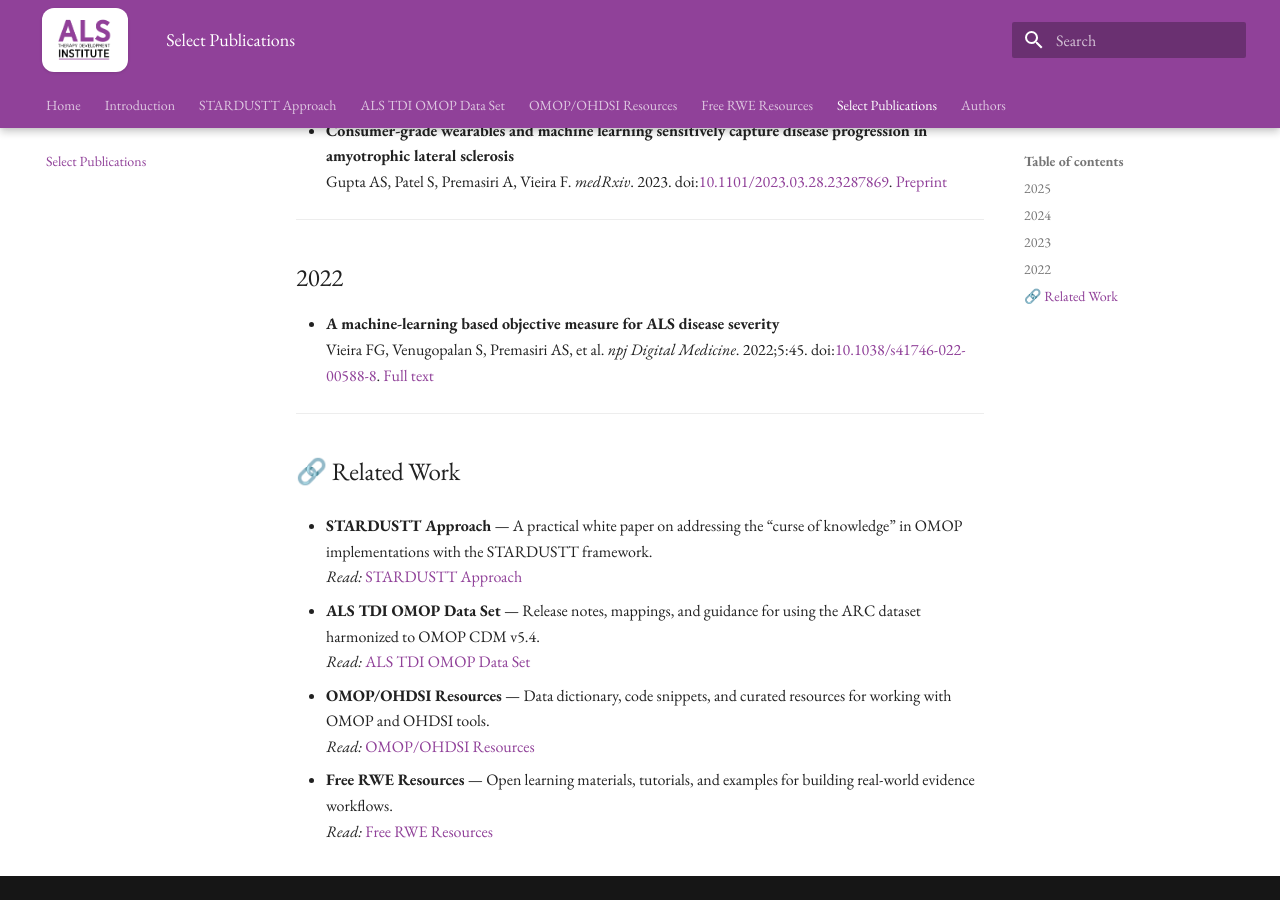
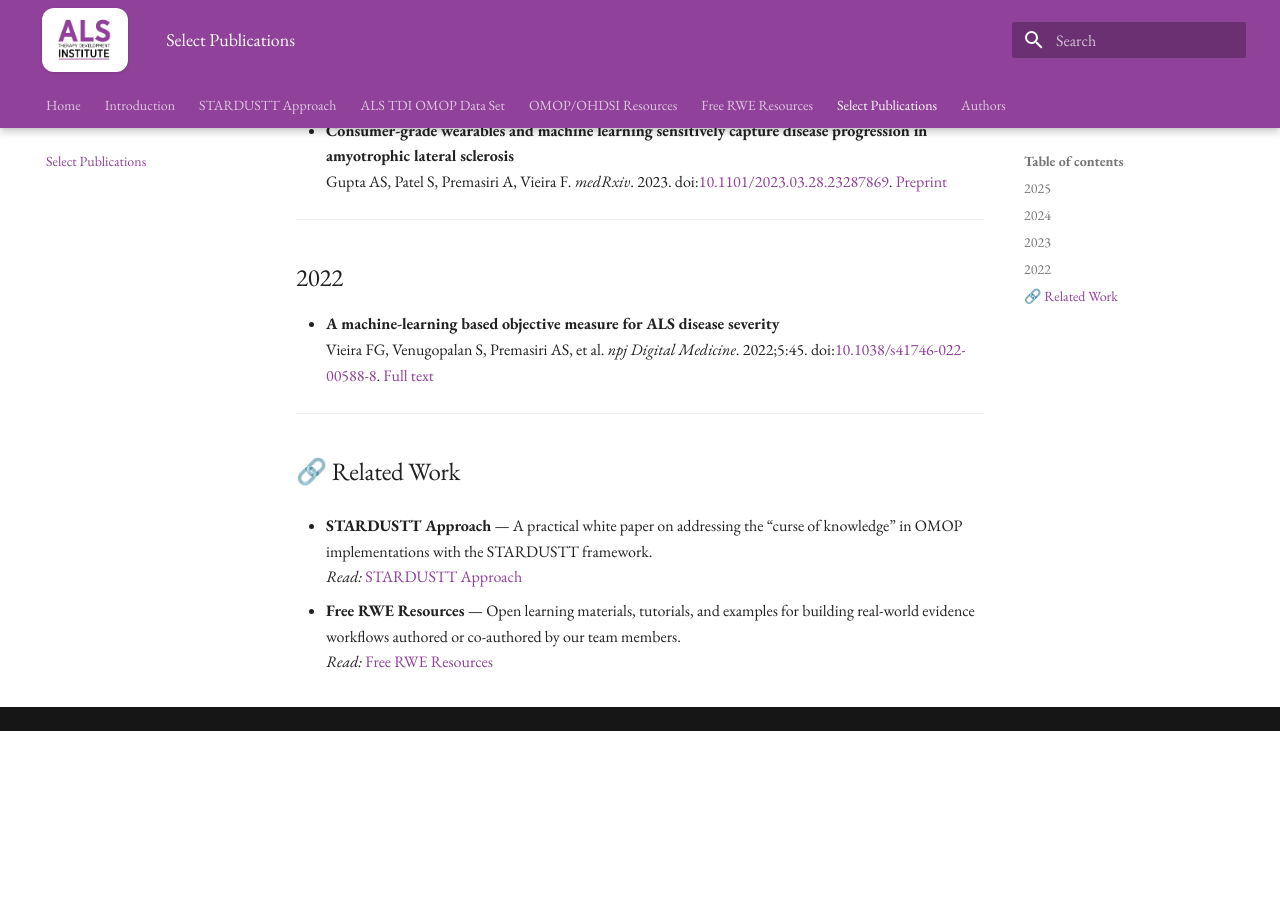
Before and after one commit to ALSTDI/ALS-RWE, an MkDocs documentation site: the page built from docs/select-publications.md, in a window 1280 px wide and 900 px high, scrolled down 1512 px. Built offline with MkDocs 1.6.1 and Material for MkDocs 9.7.7, drawn with Linux system fonts in a browser that asks for light colours; after the commit the page ends 2243 px from its top, so only the background shows below that.

Commit message:
minor formatting and typos

```diff
--- a/docs/select-publications.md
+++ b/docs/select-publications.md
@@ -7,9 +7,7 @@
 This is an assortment of scientific articles authored or co-authored by our team members, covering **real-world evidence (RWE)** in **amyotrophic lateral sclerosis (ALS)** and other disease areas.
 
 ---
-
 ## 2025
-
 - **The Global Neurodegeneration Proteomics Consortium: biomarker and drug target discovery for common neurodegenerative diseases and aging**
   Imam F, Saloner R, Vogel JW, Krish V, Abdel-Azim G, Ali M, An L, Anastasi F, Bennett D, Pichet Binette A, Boxer AL, Bringmann M, Burns JM, Cruchaga C, Dage JL, Farinas A, Ferrucci L, Finney CA, Frasier M, Hansson O, Hohman TJ, Johnson ECB, Kivimaki M, Korologou-Linden R, Ruiz Laza A, Levey AI, Liepelt-Scarfone I, Lu L, Mattsson-Carlgren N, Middleton LT, Nho K, Oh HS, Petersen RC, Reiman EM, Robinson O, Rothstein JD, Saykin AJ, Shvetcov A, Slawson C, Smets B, Suárez-Calvet M, Tijms BM, Timmers M, Vieira F, Vilor-Tejedor N, Visser PJ, Walker KA, Winchester LM, Wyss-Coray T, Yang C, Bose N, Lovestone S; Global Neurodegeneration Proteomics Consortium (GNPC). *Nature Medicine*. 2025 Jul 15. doi:[10.1038/s41591-025-03834-0](https://doi.org/10.1038/s41591-025-03834-0). [PMID: 40665048](https://pubmed.ncbi.nlm.nih.gov/40665048/)
 
@@ -20,9 +18,7 @@
   Kilpatrick R, Greenberg RG, Boyce D, et al. *Pediatric Research*. 2025. doi:[10.1038/s41390-025-04166-y](https://doi.org/10.1038/s41390-025-04166-y). [Full text](https://www.nature.com/articles/s41390-025-04166-y)
 
 ---
-
 ## 2024
-
 - **Free-living monitoring of ALS progression in upper limbs using wearable accelerometers**
   Straczkiewicz M, Burke KM, Calcagno N, et al. *Journal of NeuroEngineering and Rehabilitation*. 2024;21:223. doi:[10.1186/s12984-024-01514-7](https://doi.org/10.1186/s12984-024-01514-7). [Full text](https://link.springer.com/article/10.1186/s12984-024-01514-7)
 
@@ -36,16 +32,12 @@
   Boyce D, Raymond J, Larson TC, Kirkland E, Horton DK, Mehta P. *Amyotrophic Lateral Sclerosis and Frontotemporal Degeneration*. 2024;25(5–6):615–624. doi:[10.1080/21678421.2024.2349920](https://doi.org/10.1080/21678421.2024.2349920). [Full text](https://www.tandfonline.com/doi/full/10.1080/21678421.2024.2349920)
 
 ---
-
 ## 2023
-
 - **Consumer-grade wearables and machine learning sensitively capture disease progression in amyotrophic lateral sclerosis**
   Gupta AS, Patel S, Premasiri A, Vieira F. *medRxiv*. 2023. doi:[10.1101/2023.03.28.23287869](https://doi.org/10.1101/2023.03.28.23287869). [Preprint](https://www.medrxiv.org/content/10.1101/2023.03.28.23287869v1)
 
 ---
-
 ## 2022
-
 - **A machine-learning based objective measure for ALS disease severity**
   Vieira FG, Venugopalan S, Premasiri AS, et al. *npj Digital Medicine*. 2022;5:45. doi:[10.1038/s41746-022-00588-8](https://doi.org/10.1038/s41746-022-00588-8). [Full text](https://www.nature.com/articles/s41746-022-00588-8)
 
@@ -56,11 +48,5 @@
 - **STARDUSTT Approach** — A practical white paper on addressing the “curse of knowledge” in OMOP implementations with the STARDUSTT framework.
   *Read:* [STARDUSTT Approach](stardustt-approach.md)
 
-- **ALS TDI OMOP Data Set** — Release notes, mappings, and guidance for using the ARC dataset harmonized to OMOP CDM v5.4.
-  *Read:* [ALS TDI OMOP Data Set](als-tdi-omop-data-set.md)
-
-- **OMOP/OHDSI Resources** — Data dictionary, code snippets, and curated resources for working with OMOP and OHDSI tools.
-  *Read:* [OMOP/OHDSI Resources](omop-ohdsi-resources.md)
-
-- **Free RWE Resources** — Open learning materials, tutorials, and examples for building real-world evidence workflows.
+- **Free RWE Resources** — Open learning materials, tutorials, and examples for building real-world evidence workflows authored or co-authored by our team members.
   *Read:* [Free RWE Resources](free-rwe-resources.md)
```
Also changed, not shown: docs/authors.md (+1 -1 lines), site/authors/index.html, site/search/search_index.json, site/select-publications/index.html, site/sitemap.xml, 1 other file.
